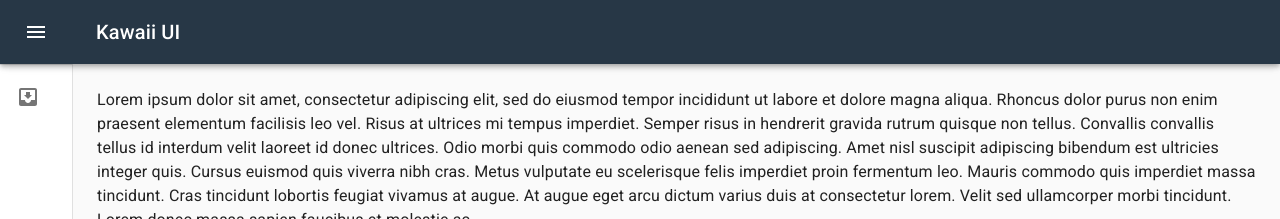
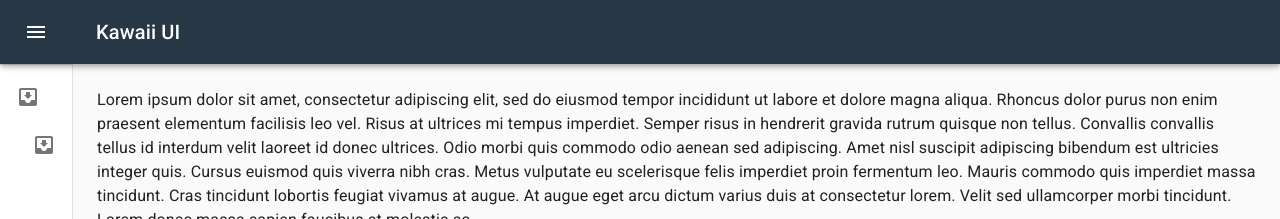
Before and after one commit to HarshaMurupudi/Kwaii-ui, a React (Create React App) app: page / in a window 1280 px wide. Shown: the top 219 px of the page. Built offline with nearby package versions, Linux system fonts and the light colour scheme.

Commit message:
ADD: Menu item toggle feature to side drawer

```diff
--- a/src/components/side-drawer/side-drawer.component.tsx
+++ b/src/components/side-drawer/side-drawer.component.tsx
@@ -8,12 +8,14 @@ import {
   AppBar,
   Toolbar,
   List,
+  ListItem,
+  ListItemText,
+  ListItemIcon,
   Typography,
   Divider,
-  ListItem,
   IconButton,
-  ListItemIcon,
-  ListItemText
+  Collapse,
+  Grid
 } from '@material-ui/core';
 
 import MenuIcon from '@material-ui/icons/Menu';
@@ -21,12 +23,17 @@ import InboxIcon from '@material-ui/icons/MoveToInbox';
 import MailIcon from '@material-ui/icons/Mail';
 import ChevronLeftIcon from '@material-ui/icons/ChevronLeft';
 import ChevronRightIcon from '@material-ui/icons/ChevronRight';
+import ExpandLess from '@material-ui/icons/ExpandLess'
+import ExpandMore from '@material-ui/icons/ExpandMore'
 
 const drawerWidth = 240;
 
 const useStyles = makeStyles((theme) => ({
   root: {
     display: 'flex',
+  },
+  nested: {
+    paddingLeft: theme.spacing(4),
   },
   appBar: {
     zIndex: theme.zIndex.drawer + 1,
@@ -92,6 +99,12 @@ export default function PermanentDrawerLeft() {
   const theme = useTheme();
   const [open, setOpen] = React.useState(false);
 
+  const [sideMenuItemOpen, setSideMenuItemOpen] = React.useState(true);
+
+  const handleClick = () => {
+    setSideMenuItemOpen(!sideMenuItemOpen);
+  };
+
   const handleDrawerOpen = () => {
     setOpen(true);
   };
@@ -145,10 +158,25 @@ export default function PermanentDrawerLeft() {
         <Divider />
         <List>
           {['Components'].map((text, index) => (
-            <ListItem button key={text}>
-              <ListItemIcon>{index % 2 === 0 ? <InboxIcon /> : <MailIcon />}</ListItemIcon>
-              <ListItemText primary={text} />
-            </ListItem>
+            <div>
+
+              <ListItem button onClick={handleClick}>
+                <ListItemIcon>
+                  <InboxIcon />
+                </ListItemIcon>
+                <ListItemText primary="Inbox" />
+                {sideMenuItemOpen ? <ExpandLess /> : <ExpandMore />}
+              </ListItem>
+              <Collapse in={sideMenuItemOpen} timeout="auto" unmountOnExit>
+                <List component="div" disablePadding>
+                  <ListItem button className={classes.nested}>
+                    <ListItemIcon>{index % 2 === 0 ? <InboxIcon /> : <MailIcon />}</ListItemIcon>
+                    <ListItemText primary={text} />
+                  </ListItem>
+                </List>
+              </Collapse>
+            </div>
+
           ))}
         </List>
 
```
